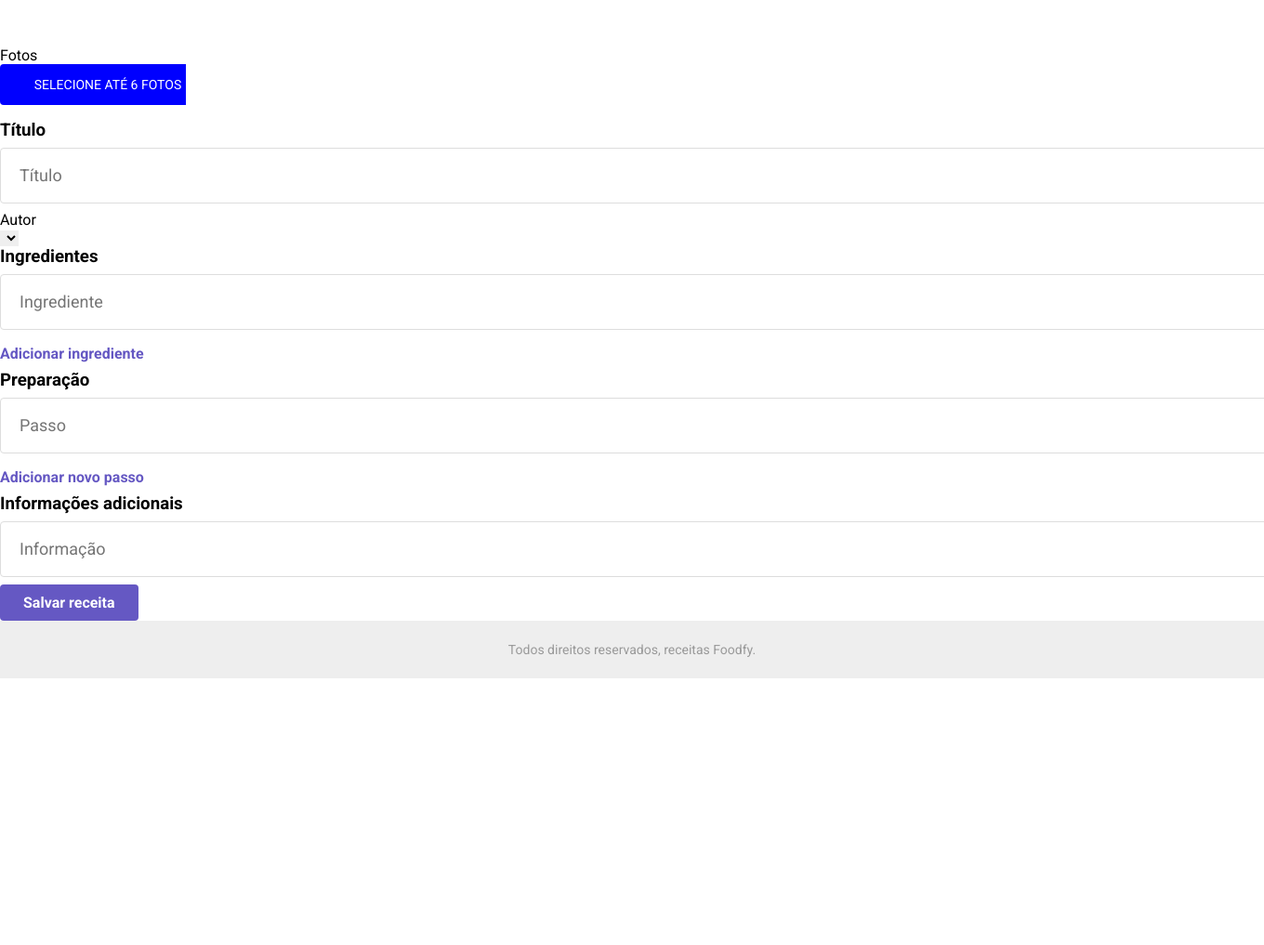
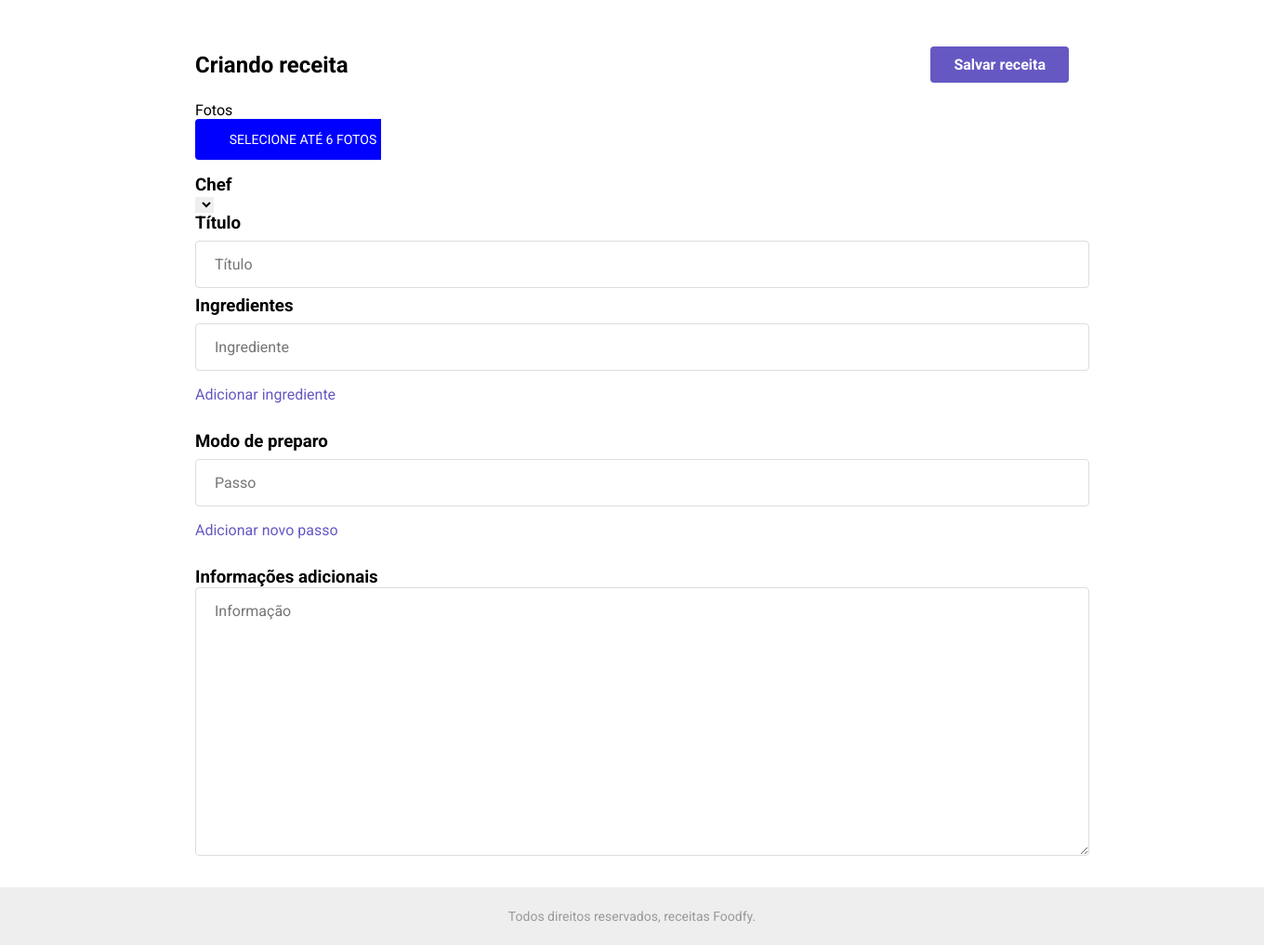
Before and after one commit to leandronunesdev/foodfy, a Node server app: page /admin/recipes/create in a window 1360 px wide; the page is wider, and only the part inside the window is pictured. Shown: the part 97-1114 px from the top of that part at 93% size. Before the commit the page ends 827 px from the top of that part, so only its background shows below. Run offline with Node 20, Linux system fonts and the light colour scheme; data that the repository does not hold is empty.

Commit message:
more refactoring

```diff
--- a/public/styles/chefs.css
+++ b/public/styles/chefs.css
@@ -62,3 +62,20 @@
   font-size: 20px;
   color: #777777;
 }
+
+/* CHEF CREATE */
+
+.chef-form h3 {
+  margin-bottom: 10px;
+}
+
+.chef-form input {
+  font-size: 16px;
+  line-height: 19px;
+  width: 100%;
+  height: fit-content;
+  border: #dddddd 1px solid;
+  margin-bottom: 30px;
+  padding: 15px 0 15px 20px;
+  border-radius: 4px;
+}
--- a/public/styles/header.css
+++ b/public/styles/header.css
@@ -39,16 +39,6 @@ header {
   color: #999999;
 }
 
-.search button {
-  color: white;
-  background-color: #6558c3;
-  border-radius: 4px;
-  padding: 9px 20px;
-  font-size: 16px;
-  margin-left: 8px;
-  cursor: pointer;
-}
-
 /* HEADER ADMIN */
 
 .header-admin {
--- a/public/styles/index.css
+++ b/public/styles/index.css
@@ -1,4 +1,6 @@
 @import url('https://fonts.googleapis.com/css2?family=Roboto:wght@400;700&display=swap');
+
+/* GLOBAL STYLES */
 
 * {
   padding: 0;
@@ -36,6 +38,33 @@ a {
 .title h1 {
   font-size: 24px;
   line-height: 28px;
+}
+
+/* GLOBAL STYLES: EDIT HEADER */
+
+.edit-header {
+  display: flex;
+  justify-content: space-between;
+  align-items: center;
+  margin-bottom: 20px;
+}
+
+.edit-header h1 {
+  font-size: 24px;
+}
+
+.button {
+  padding: 10px 25px;
+  border-radius: 4px;
+  cursor: pointer;
+  color: #fff;
+  font-size: 16px;
+  font-weight: bold;
+  background-color: #6558c3;
+}
+
+.delete-button {
+  background-color: #dc4747;
 }
 
 /* PHOTOS UPLOAD */
--- a/public/styles/recipes.css
+++ b/public/styles/recipes.css
@@ -105,53 +105,26 @@ p {
   cursor: pointer;
 }
 
-/* RECIPE EDIT AND CREATE */
-
-.edit-header {
-  display: flex;
-  justify-content: space-between;
-  margin-bottom: 20px;
-}
-
-.edit-header h1 {
-  font-size: 24px;
-}
-
-.edit-header a,
-button {
-  color: #fff;
-  font-size: 16px;
-  font-weight: bold;
-}
-
-.edit {
-  background-color: #6558c3;
-  padding: 10px 25px;
-  border-radius: 4px;
-  cursor: pointer;
-}
-
-.delete {
-  background-color: #dc4747;
-  padding: 10px 25px;
-  border-radius: 4px;
-  cursor: pointer;
-  margin-top: 24px;
-}
-
 .recipe-info {
   margin-bottom: 40px;
 }
 
+/* RECIPE EDIT AND CREATE */
+
 .recipe-form input {
-  font-size: 18px;
-  line-height: 28px;
+  font-size: 16px;
+  line-height: 19px;
   width: 100%;
   height: fit-content;
   border: #dddddd 1px solid;
   margin: 8px 0;
-  padding: 15px 20px;
+  padding: 15px 0 15px 20px;
   border-radius: 4px;
+}
+
+.ingredients,
+.steps {
+  margin-bottom: 30px;
 }
 
 .additional-info {
@@ -166,6 +139,17 @@ button {
   border-radius: 8px;
   font-size: 16px;
   cursor: pointer;
+  margin-bottom: 30px;
+}
+
+.recipe-create-info textarea {
+  border: 1px solid #dddddd;
+  border-radius: 4px;
+  width: 100%;
+  min-height: 257px;
+  font-size: 16px;
+  padding: 15px 0 15px 20px;
+  margin-bottom: 30px;
 }
 
 /* RECIPES ADMIN LIST */
--- a/src/app/views/admin/chefs/index.njk
+++ b/src/app/views/admin/chefs/index.njk
@@ -8,7 +8,7 @@
 
 <div class="container edit-header">
     <h1>Gerenciar chefs</h1>
-    <a href="/admin/chefs/create" class="edit">Novo chef</a>
+    <a href="/admin/chefs/create" class="button">Novo chef</a>
 </div>
 
 <div class="container chefs-list">
--- a/src/app/views/admin/recipes/create.njk
+++ b/src/app/views/admin/recipes/create.njk
@@ -6,14 +6,16 @@
 
 {% block content %}
 
-<div class="form recipe-form">
+<div class="container form recipe-form">
   <form method="POST" action="/admin/recipes" enctype="multipart/form-data">
+    <div class="edit-header">
+        <h1>Criando receita</h1>
+        <div>
+            <button type="submit" class="button">Salvar receita</button>
+        </div>
+    </div>
 
     {% include 'admin/recipes/fields-create.njk' %}
-
-    <div>
-      <button type="submit" class="edit">Salvar receita</button>
-    </div>
 
   </form>
 </div>
--- a/src/app/views/admin/recipes/edit.njk
+++ b/src/app/views/admin/recipes/edit.njk
@@ -6,14 +6,14 @@
 
 {% block content %}
 
-<div class="form recipe-form">
+<div class="container form recipe-form">
 
     <form method="POST" action="/admin/recipes?_method=PUT">
     <div class="cards edit-header">
         <h1>Editando receita</h1>
         <div>
             <input type="hidden" name="id" value={{recipe.id}}>
-            <button type="submit" class="edit">Salvar receita</button>
+            <button type="submit" class="button">Salvar receita</button>
         </div>
     </div>
 
@@ -22,7 +22,7 @@
     </form>
     <form action="/admin/recipes?_method=DELETE" method="POST">
             <input type="hidden" name="id" value={{recipe.id}}>
-            <button type="submit" class="delete">Deletar</button>
+            <button type="submit" class="button delete-button">Deletar</button>
     </form>
 
 
--- a/src/app/views/admin/recipes/fields-create.njk
+++ b/src/app/views/admin/recipes/fields-create.njk
@@ -1,4 +1,4 @@
-<div class="item">
+<div class="recipe-create-photos item">
     <div>Fotos</div>
     <div>
         <div id="photos-upload">
@@ -26,12 +26,8 @@
     </div>
 </div>
 
-<div>
-    <h3>Título</h3>
-    <input type="text" name="title" value="{{recipe.title}}" placeholder="Título" />
-</div>
-
-<div>Autor</div>
+<div class="recipe-create-author">
+    <h3>Chef</h3>
     <div>
         <select name="chef">
         {% for chef in chefs %}
@@ -41,20 +37,33 @@
         {%endfor%}
         </select>
     </div>
+</div>
+
+<div class="recipe-create-title">
+    <h3>Título</h3>
+    <input type="text" name="title" value="{{recipe.title}}" placeholder="Título" />
+</div>
 
 <div id="ingredients">
-  <h3>Ingredientes</h3>
+    <h3>Ingredientes</h3>
     <div class="ingredient">
-      <input type="text" name="ingredients[]" value="{{ingredient}}" placeholder="Ingrediente" />
+        <input type="text" name="ingredients[]" value="{{ingredient}}" placeholder="Ingrediente" />
     </div>
 </div>
+
 <button type="button" class="add-ingredient add-button">Adicionar ingrediente</button>
+
 <div id="steps">
-  <h3>Preparação</h3>
+    <h3>Modo de preparo</h3>
     <div class="step">
-      <input type="text" name="preparation[]" value="{{step}}" placeholder="Passo" />
+        <input type="text" name="preparation[]" value="{{step}}" placeholder="Passo" />
     </div>
 </div>
+
 <button type="button" class="add-step add-button">Adicionar novo passo</button>
-<h3>Informações adicionais</h3>
-<input type="text" name="information" value="{{recipe.information}}" placeholder="Informação">
+
+<div class="recipe-create-info">
+    <h3>Informações adicionais</h3>
+    <textarea name="information" placeholder="Informação" value="{{recipe.information}}"></textarea>
+
+</div>
--- a/src/app/views/admin/recipes/show.njk
+++ b/src/app/views/admin/recipes/show.njk
@@ -8,7 +8,7 @@
 
 <div class="container edit-header">
     <h1>Receita: {{recipe.title}}</h1>
-    <a href="/admin/recipes/{{recipe.id}}/edit" class="edit">Editar receita</a>
+    <a href="/admin/recipes/{{recipe.id}}/edit" class="button">Editar receita</a>
 </div>
 
 {% include 'parts/recipe-description.njk' %}
--- a/src/app/views/parts/header-site.njk
+++ b/src/app/views/parts/header-site.njk
@@ -10,6 +10,6 @@
     </div>
     <form class="search" action="/search" method="GET">
         <input type="text" name="filter" placeholder="Buscar uma receita" value={{filter}}>
-        <button type="submit">Buscar</button>
+        <button type="submit" class="button">Buscar</button>
     </form>
 </header>
```
Also changed, not shown: src/app/views/admin/chefs/create.njk (+11 -9 lines), src/app/views/admin/chefs/show.njk (+9 -2 lines), src/app/views/admin/recipes/index.njk (+3 -20 lines), src/app/views/parts/admin-recipes-list.njk (added, +18 -0 lines), src/app/views/admin/chefs/fields.njk (line endings or trailing spaces).
